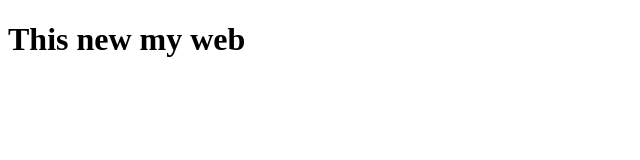
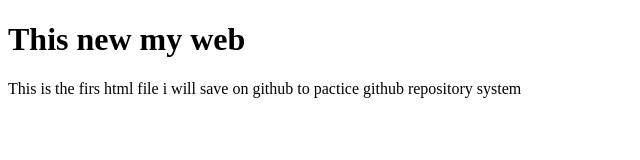
Before and after one commit to bini-77/toba, a plain HTML site: page index.html in a window 1280 px wide. Shown: the whole page, without its empty margins (0-640 px from the left). Drawn offline with Linux system fonts and the light colour scheme.

Commit message:
toba file is going to be push on github repository

```diff
--- a/index.html
+++ b/index.html
@@ -7,6 +7,8 @@
 </head>
 <body>
     <h1>This new my web</h1>
+    <p>This is the firs html file i will save on github to pactice
+        github repository system</p>
 
 </body>
 </html>
```
